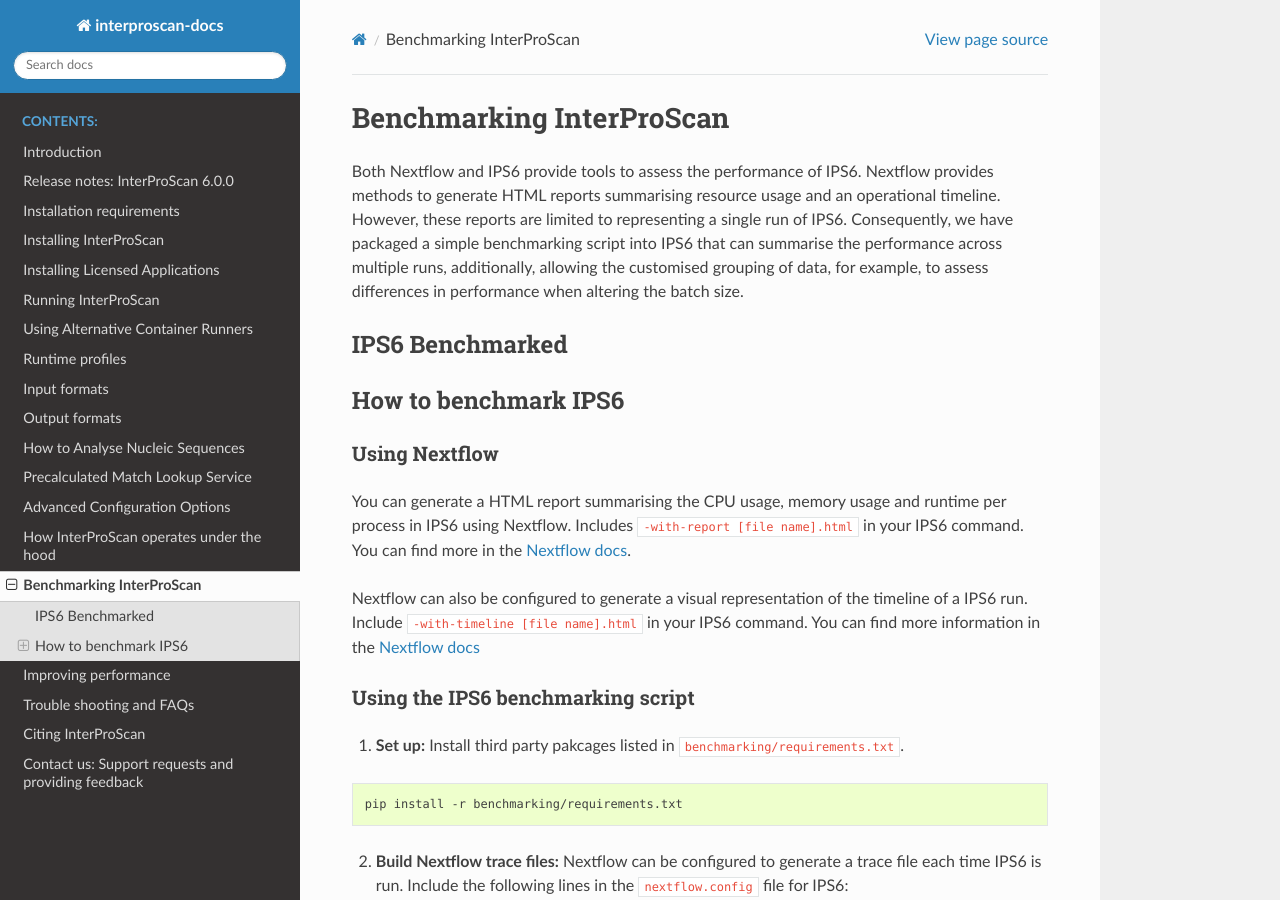
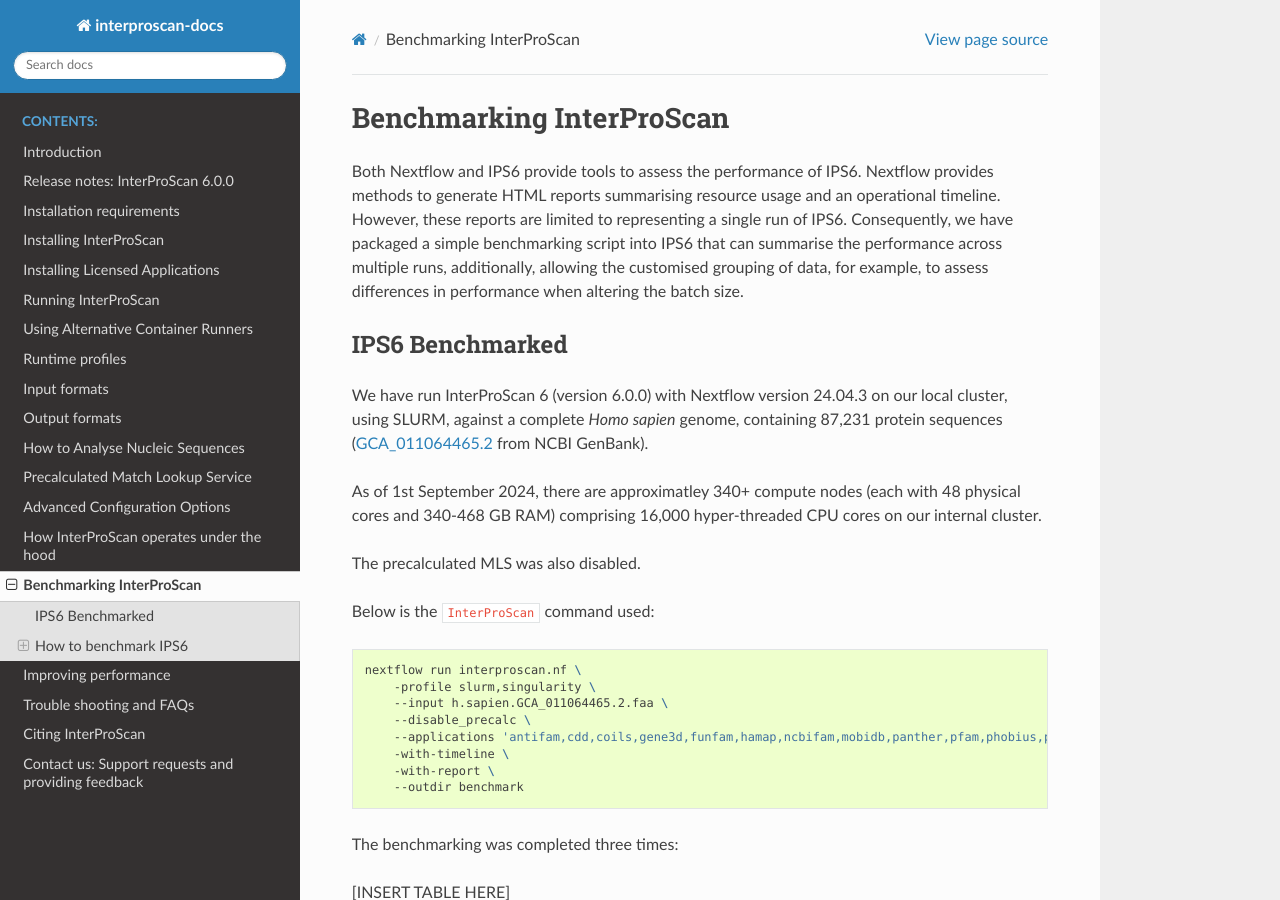
Before and after one commit to ebi-pf-team/interproscan-docs, a Sphinx documentation site: the page built from docs/Benchmark.rst, in a window 1280 px wide and 900 px high. Built offline with Sphinx 7.4.7 and the Read the Docs theme 2.0.0, drawn with Linux system fonts in a browser that asks for light colours.

Commit message:
add benchmarking method

```diff
--- a/docs/Benchmark.rst
+++ b/docs/Benchmark.rst
@@ -12,8 +12,32 @@
 IPS6 Benchmarked
 ~~~~~~~~~~~~~~~~
 
+We have run InterProScan 6 (version 6.0.0) with Nextflow version 24.04.3 on our local cluster,
+using SLURM, against a complete *Homo sapien* genome,
+containing 87,231 protein sequences (`GCA_011064465.2 <https://www.ncbi.nlm.nih.gov/datasets/genome/GCA_011064465.2/>`_
+from NCBI GenBank).
 
+As of 1st September 2024, there are approximatley 340+ compute nodes (each with 48 physical cores and 340-468 GB RAM)
+comprising 16,000 hyper-threaded CPU cores on our internal cluster.
 
+The precalculated MLS was also disabled.
+
+Below is the ``InterProScan`` command used:
+
+.. code-block:: bash
+
+    nextflow run interproscan.nf \
+        -profile slurm,singularity \
+        --input h.sapien.GCA_011064465.2.faa \
+        --disable_precalc \
+        --applications 'antifam,cdd,coils,gene3d,funfam,hamap,ncbifam,mobidb,panther,pfam,phobius,pirsf,pirsr,prints,prosite_patterns,prosite_profiles,sfld,smart,signalp,superfamily' \
+        -with-timeline \
+        -with-report \
+        --outdir benchmark
+
+The benchmarking was completed three times:
+
+[INSERT TABLE HERE]
 
 How to benchmark IPS6
 ~~~~~~~~~~~~~~~~~~~~~
```
Also changed, not shown: docs/HowToRun.rst (+32 -17 lines).
